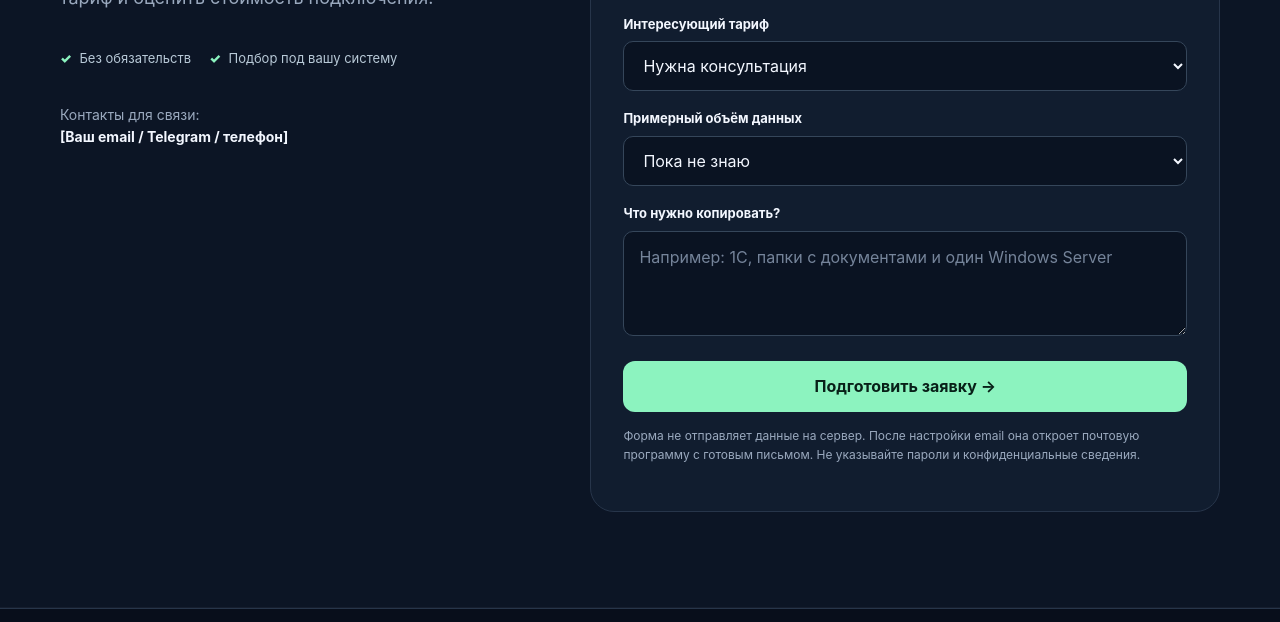
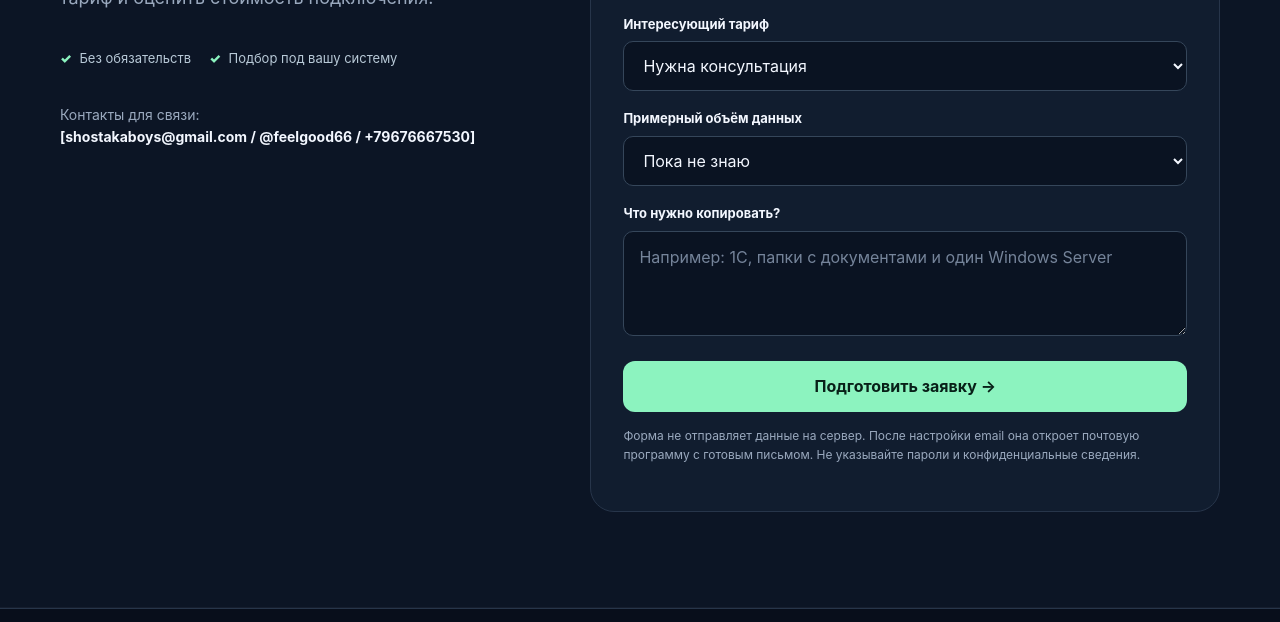
Before and after one commit to Jefro00/BackupBussines, a plain HTML site: page index.html in a window 1280 px wide. Shown: the part 5167-5789 px from the top of the page. Drawn offline with Linux system fonts and the light colour scheme.

Commit message:
Add files via upload

```diff
--- a/index.html
+++ b/index.html
@@ -1076,7 +1076,7 @@
           <p style="margin-top:35px;font-size:14px;">
             Контакты для связи:<br>
             <strong style="color:var(--text)">
-              [Ваш email / Telegram / телефон]
+              [shostakaboys@gmail.com / @feelgood66 / +79676667530]
             </strong>
           </p>
         </div>
@@ -1206,7 +1206,7 @@
       Данные не передаются на сервер сайта.
     */
 
-    const CONTACT_EMAIL = "hello@example.ru";
+    const CONTACT_EMAIL = "shostakaboys@gmail.com";
 
     document.getElementById("year").textContent =
       new Date().getFullYear();
```
